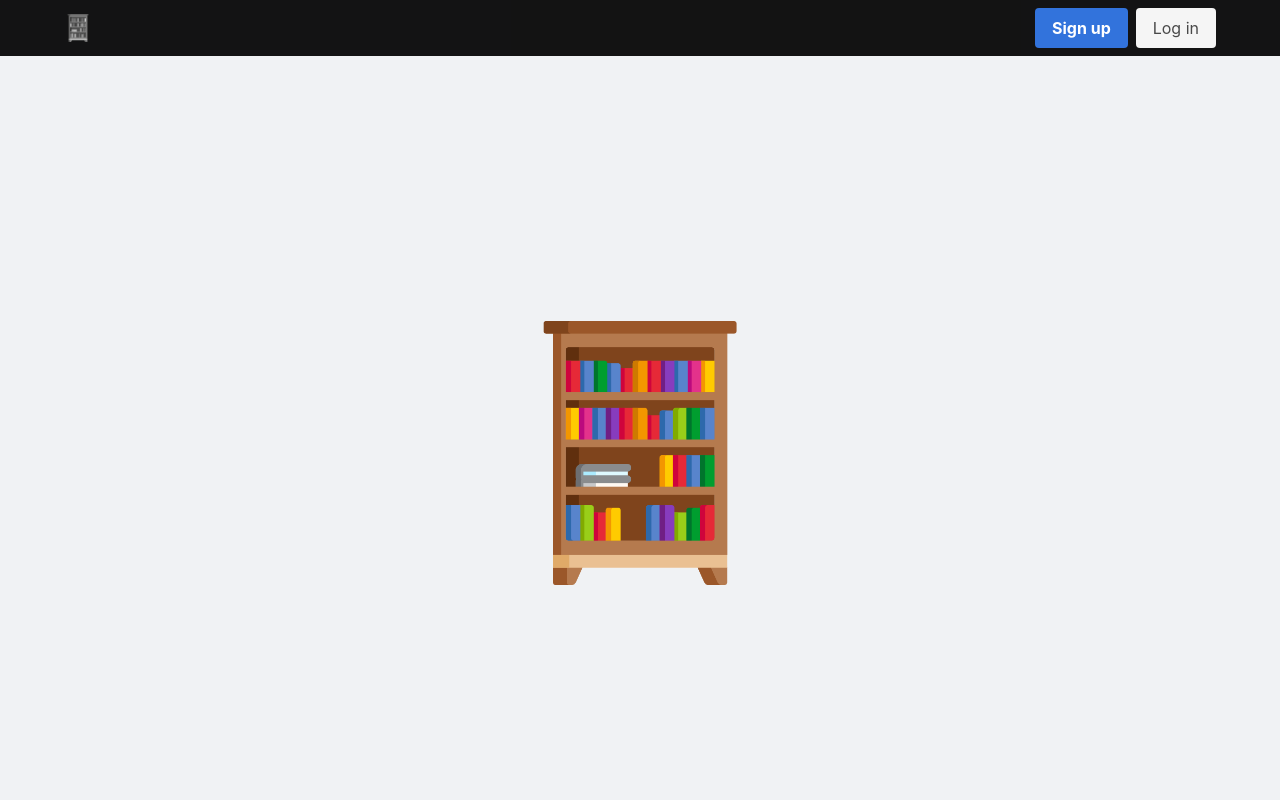
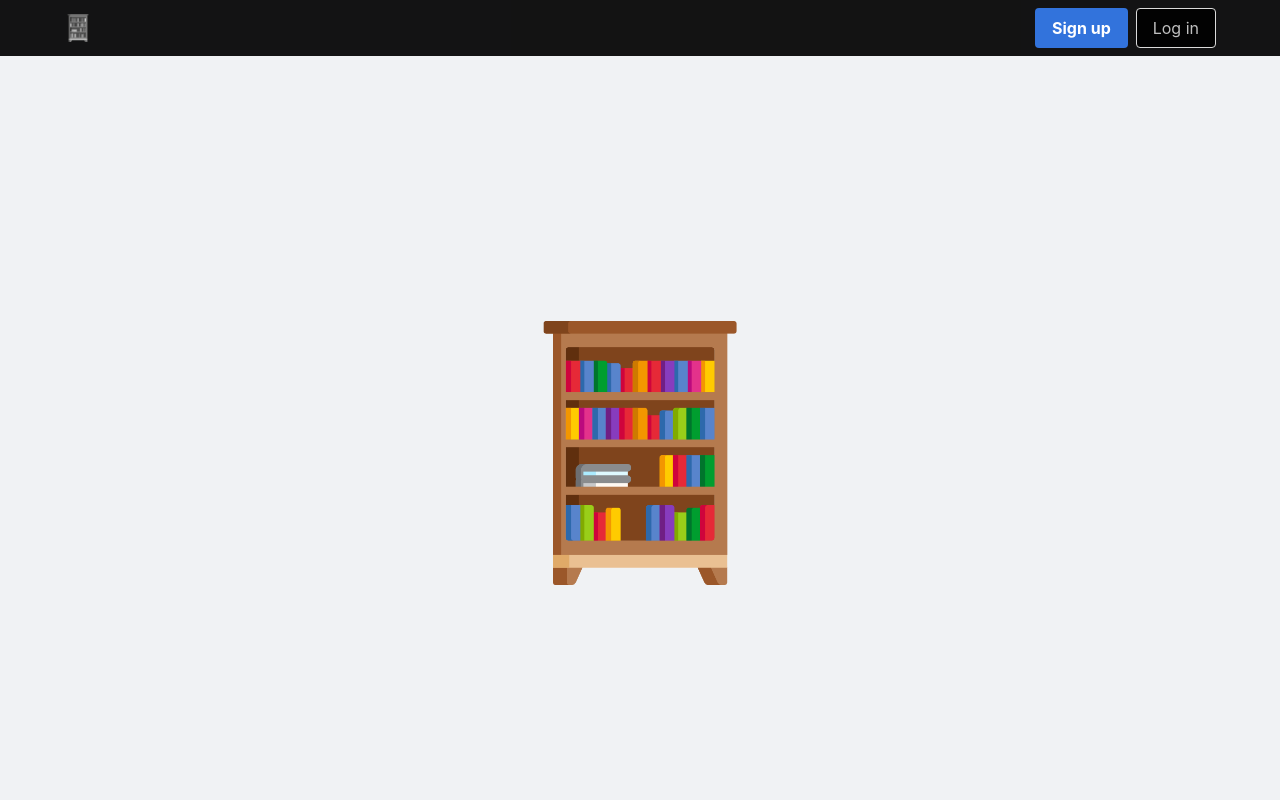
Before and after one commit to ashmidgley/bookshelf, a React (Create React App) app: page / in a window 1280 px wide. Shown: the top 800 px of the page. Built offline with nearby package versions, Linux system fonts and the light colour scheme.

Commit message:
Make desktop nav black.

```diff
--- a/src/components/navigation/desktop-nav.css
+++ b/src/components/navigation/desktop-nav.css
@@ -9,3 +9,36 @@
 #nav-icon {
     filter: grayscale(1);
 }
+
+    #desktop-menu .dropdown-content {
+        background-color: rgba(0, 0, 0, 0.92);
+    }
+
+    #desktop-menu .dropdown-item {
+        color: hsla(0, 0%, 100%, .75);
+    }
+
+    #desktop-menu .dropdown-item:hover {
+        background-color: #3273dc;
+    }
+
+.desktop-nav-button {
+    background-color: rgba(0, 0, 0, 0.92);
+    color: hsla(0, 0%, 100%, .75);
+}
+
+    .desktop-nav-button:hover {
+        color: hsla(0, 0%, 100%, .75);
+        background-color: rgb(30, 30, 30);
+        border-color: #dbdbdb;
+    }
+
+    .desktop-nav-button:focus {
+        color: hsla(0, 0%, 100%, .75);
+        border-color: initial;
+        box-shadow: none;
+    }
+
+    .desktop-nav-button.is-focused:not(:active), .desktop-nav-button:focus:not(:active) {
+        box-shadow: none;
+    }
--- a/src/components/navigation/desktop-nav.js
+++ b/src/components/navigation/desktop-nav.js
@@ -73,19 +73,19 @@ class DesktopNav extends React.Component {
                                         <Link onClick={this.toggleBurger} className="button is-link" to="/register">
                                             <strong>Sign up</strong>
                                         </Link>
-                                        <Link onClick={this.toggleBurger} className="button is-light" to="/login">
+                                        <Link onClick={this.toggleBurger} className="button desktop-nav-button" to="/login">
                                             Log in
                                         </Link>
                                     </div>
                                 </div>
                                 :
                                 <div>
-                                    <Link className="button user-menu-actions" to="/book-form" style={{'marginRight' : '10px'}}>
+                                    <Link className="button user-menu-actions desktop-nav-button" to="/book-form" style={{'marginRight' : '10px'}}>
                                         <FontAwesomeIcon icon={faPlus}/>
                                     </Link>
                                     <div className={this.state.dropdownVisible ? "dropdown is-right is-active" : "dropdown is-right"}>
                                         <div className="dropdown-trigger">
-                                        <button id="dropdown" onClick={this.toggleDropdown} className="button user-menu-actions">
+                                        <button id="dropdown" onClick={this.toggleDropdown} className="button user-menu-actions desktop-nav-button">
                                             <span id="dropdown">{this.props.user.email}</span>
                                             <span id="dropdown" className="icon is-small">
                                                 {
```
